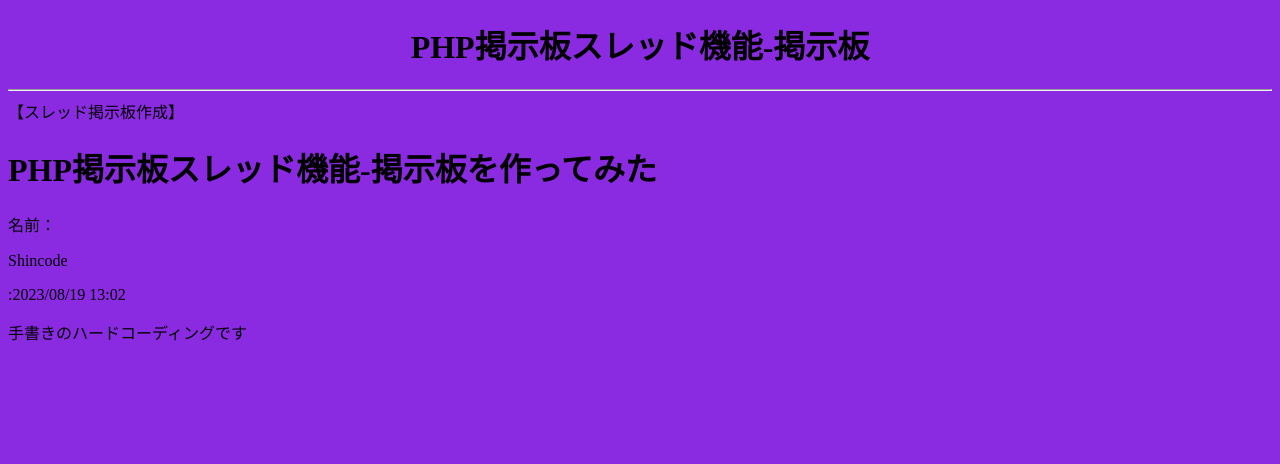
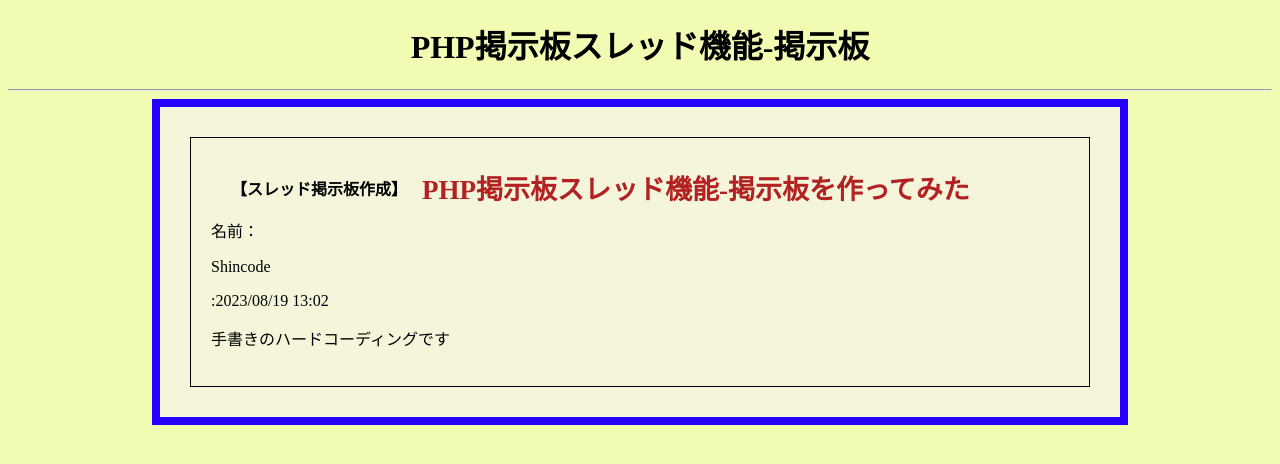
Before and after one commit to risarisato/php_thread_function, a PHP site: page /2chan-bbs/ in a window 1280 px wide. Shown: the top 464 px of the page. Run offline with PHP 8.4, Linux system fonts and the light colour scheme.

Commit message:
threadWrapperにcssを適用した

```diff
--- a/assets/css/style.css
+++ b/assets/css/style.css
@@ -1,6 +1,6 @@
 /* 「CTRL」+「/」でcssのコメントアウトできる */
 body {
-    background-color: blueviolet;
+    background-color: rgb(241, 252, 178);
 }
 
 /* タイトルを中央にする */
@@ -8,3 +8,35 @@ body {
     text-align: center;
     font-size: 40;
 }
+
+/* threadWrapperスレッドの箇所変更 */
+.threadWrapper {
+    background-color: beige;
+    padding: 30px; /* 内側から外へ */
+    max-width: 900px; /* 幅900*/
+    margin: 0 auto; /* 幅900のautoの中央へ*/
+    border: 8px solid rgb(38, 0, 255); /* threadWrapperに線 */
+    margin-bottom: 25px; /* 下の余白 */
+}
+
+/* childWrapperスレッドの内側 */
+.childWrapper {
+    border: 1px solid black;
+    padding: 20px;
+}
+
+/* threadTitleでタイトルをそろえる */
+.threadTitle {
+    display: flex; /* 横並びにする→そろわないため */
+    align-items: center; /* 横に対して中央にそろえる */
+    font-weight: 700; /* 文字の濃さ */
+    margin-left: 20px; /* タイトルをすこし左に移動 */
+    height: 60px;
+}
+
+/* メインタイトルの色<h1>に適用させたい */
+.threadTitle h1 {
+    color: firebrick;
+    margin-left: 15px;
+    font-size: 27px;
+}
```
